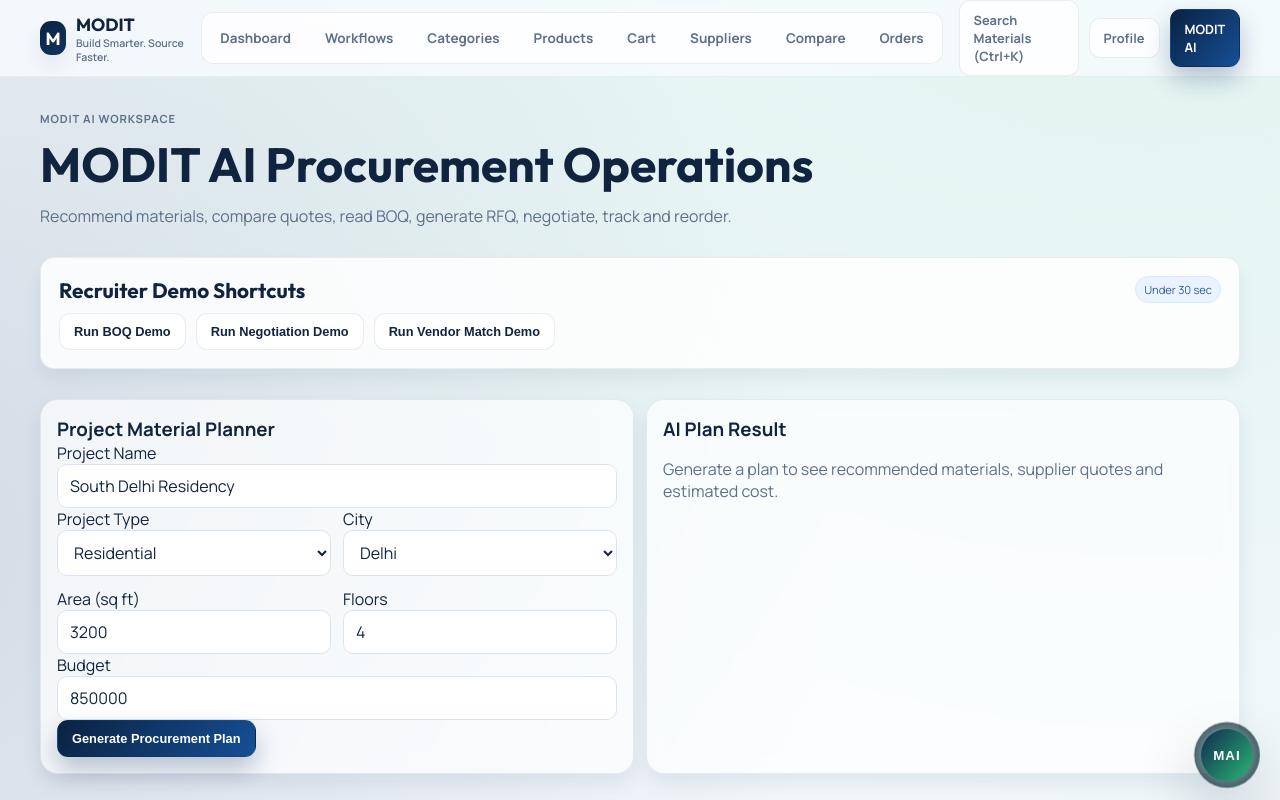
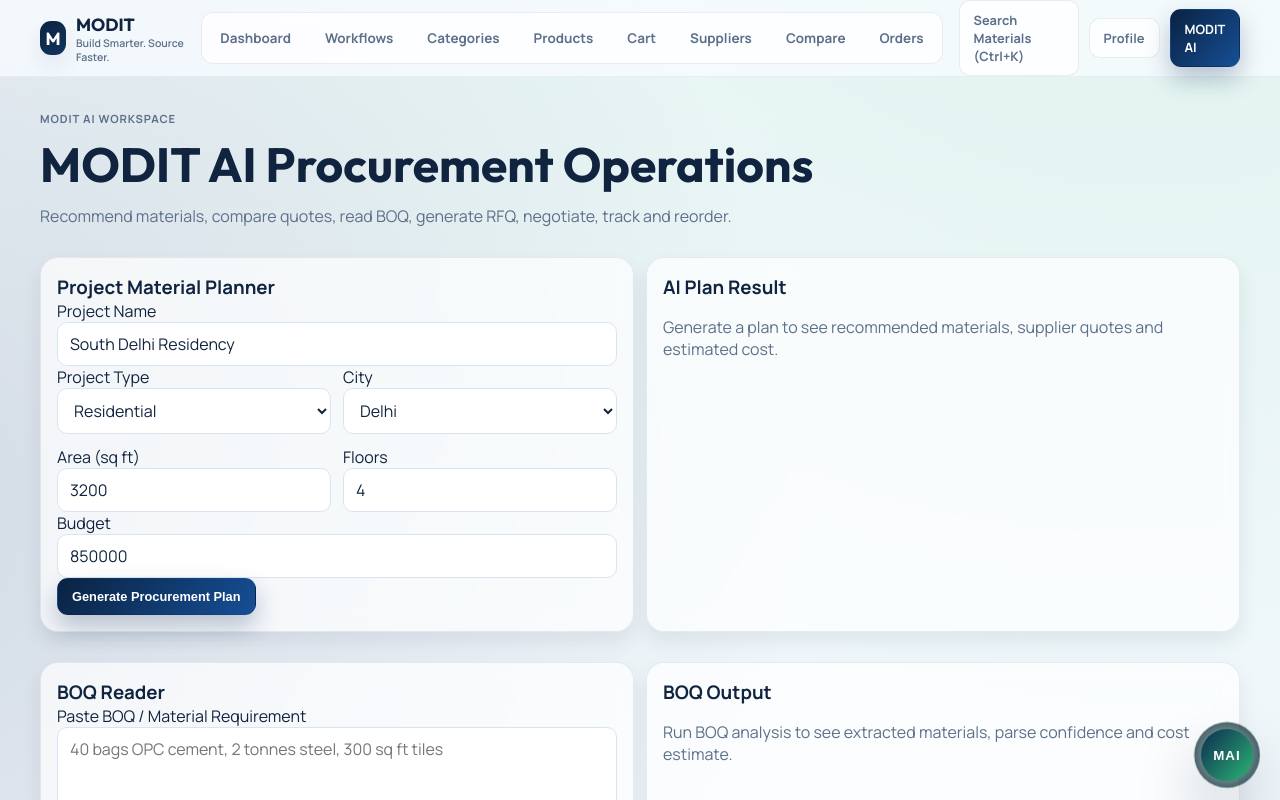
Before and after one commit to manishxhr/Modit--Building-material-app, a Next.js app: page /ai in a window 1280 px wide. Shown: the top 800 px of the page. Built offline with nearby package versions, Linux system fonts and the light colour scheme.

Commit message:
Remove recruiter demo shortcuts from AI page

```diff
--- a/app/ai/page.jsx
+++ b/app/ai/page.jsx
@@ -315,20 +315,6 @@ export default function AIPage() {
         <h1 className="headline" style={{ fontSize: 'clamp(1.9rem, 4vw, 3rem)' }}>MODIT AI Procurement Operations</h1>
         <p className="muted">Recommend materials, compare quotes, read BOQ, generate RFQ, negotiate, track and reorder.</p>
 
-        <section className="section">
-          <article className="info-card">
-            <div className="section-header" style={{ marginBottom: '10px' }}>
-              <h2>Recruiter Demo Shortcuts</h2>
-              <span className="badge">Under 30 sec</span>
-            </div>
-            <div className="action-row" style={{ marginTop: 0 }}>
-              <button type="button" className="button" onClick={runBoqDemo}>Run BOQ Demo</button>
-              <button type="button" className="button" onClick={runNegotiationDemo}>Run Negotiation Demo</button>
-              <button type="button" className="button" onClick={runVendorMatchDemo}>Run Vendor Match Demo</button>
-            </div>
-          </article>
-        </section>
-
         <section className="section grid-2">
           <form className="glass-card" style={{ padding: '16px' }} onSubmit={submitRun}>
             <h3>Project Material Planner</h3>
```
